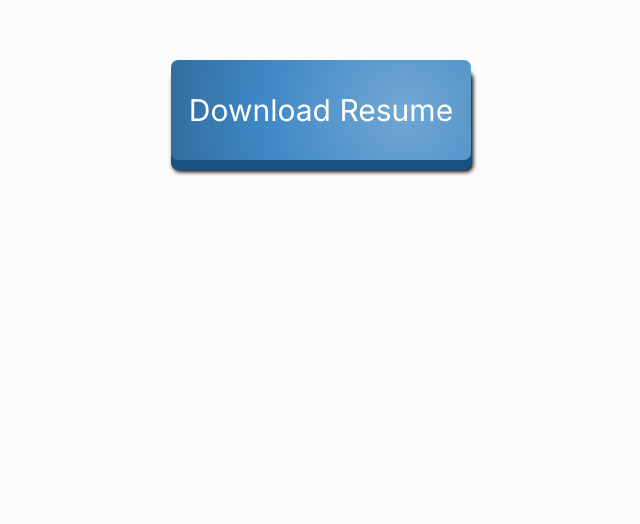
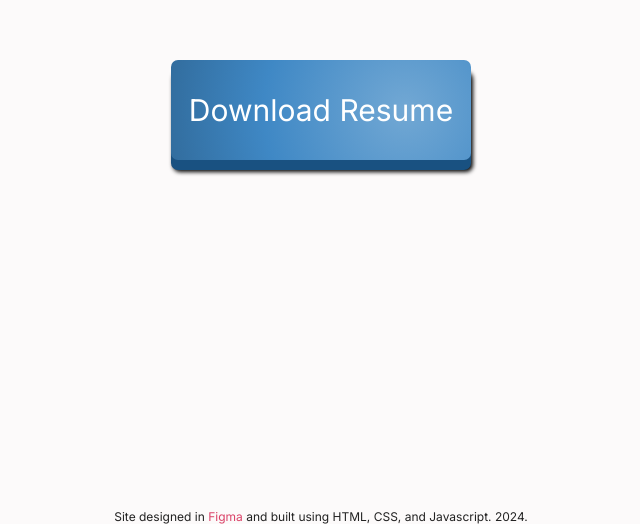
Before and after one commit to lansinganthony85/portfolio_website, a plain HTML site: page main.html in a window 1280 px wide. Shown: the part 4290-4814 px from the top of the page, without its empty margins (319-959 px from the left). Drawn offline with Linux system fonts and the light colour scheme; a web font is replaced by a local one.

Commit message:
Realized I forgot to add the footer. Added it and the styling to make it look nice no matter the screen size.

```diff
--- a/main.html
+++ b/main.html
@@ -160,7 +160,7 @@
     </main>
 
     <footer>
-
+        Site designed in <a href="https://www.figma.com">Figma</a> and built using HTML, CSS, and Javascript. 2024.
     </footer>
 </body>
 </html>
--- a/style.css
+++ b/style.css
@@ -476,6 +476,16 @@ dd {
     transition-duration: 0.5s;
 }
 
+footer {
+    font-size: 12px;
+    margin: 0 auto;
+    text-align: center;
+}
+
+footer a {
+    color: var(--link_color);
+}
+
 /*
     Check for touchscreen and prevent over on the internal nav links
 */
@@ -574,7 +584,7 @@ dd {
         margin-bottom: 6vw;
     }
 
-    main {
+    main, footer {
         transform: translateY(250px);
     }
 
```
